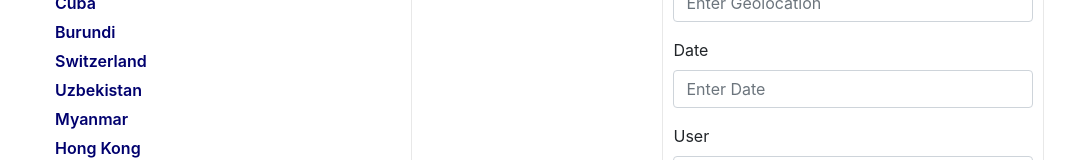
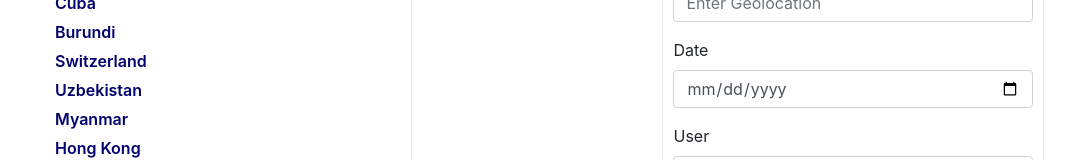
Before and after one commit to ChristinaAjemyan/react_project, a React (Create React App) app: page / in a window 1280 px wide. Both pictures are taken after a click on the button "Points". Shown: the part 521-681 px from the top of the page, without its empty margins (0-1083 px from the left). Built offline with nearby package versions, Linux system fonts and the light colour scheme.

Commit message:
date in input date

```diff
--- a/src/components/pointDetails/pointDetails.component.js
+++ b/src/components/pointDetails/pointDetails.component.js
@@ -17,6 +17,13 @@ class PointDetails extends Component {
     }
     componentWillReceiveProps(nextProps) {
         this.setState({point: nextProps.point})
+        let date = new Date(+nextProps.point.date)
+        this.setState({
+            point: Object.assign({},nextProps.point, {date: `${date.getFullYear()}-${date.getMonth()<9?'0'+(date.getMonth()+1):date.getMonth()+1}-${date.getDate()}`})
+        })
+        console.log(nextProps.point.date,`${date.getFullYear()}-${date.getMonth()<9?'0'+(date.getMonth()+1):date.getMonth()+1}-${date.getDate()}`)
+
+
     }
     handleChange(e){
         this.setState({point: Object.assign(this.state.point, {[e.target.name]: e.target.value})})
@@ -51,7 +58,7 @@ class PointDetails extends Component {
                         </div>
                         <div className="form-group">
                             <label htmlFor="date">Date</label>
-                            <input type="text" value={this.state.point.date || ''} onChange={this.handleChange.bind(this)} className="form-control" id="date" name="date" placeholder="Enter Date" required/>
+                            <input type="date" value={this.state.point.date || ''} onChange={this.handleChange.bind(this)} className="form-control" id="date" name="date" placeholder="Enter Date" required/>
                         </div>
                         <div className="form-group">
                             <label htmlFor="user">User</label>
--- a/src/components/points/points.components.js
+++ b/src/components/points/points.components.js
@@ -37,6 +37,7 @@ class Points extends Component {
   }
   changePointInfo(point){
     let points;
+    point.date=new Date(point.date).getTime()
     if(this.state.points.find(el => el.id===point.id)){
       points=this.state.points.map(e=> e.id===point.id? e=point: e)
     }else {
```
